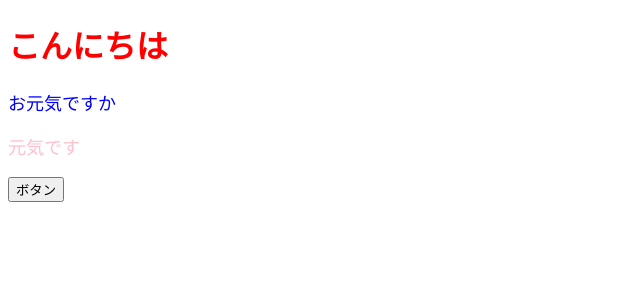
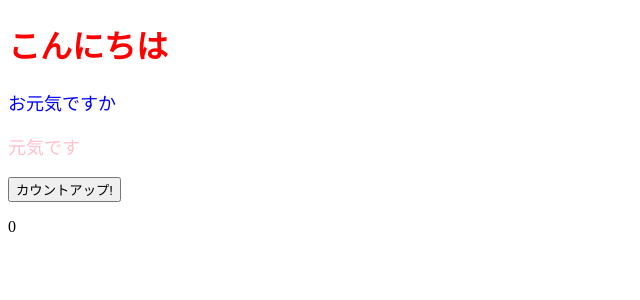
Before and after one commit to Yubon94/react-tutorial, a React (Create React App) app: page / in a window 1280 px wide. Shown: the top 300 px of the page, without its empty margins (0-640 px from the left). Built offline with nearby package versions, Linux system fonts and the light colour scheme.

Commit message:
stateの記述

```diff
--- a/src/App.jsx
+++ b/src/App.jsx
@@ -1,14 +1,18 @@
-import React from "react";
+import React, { useState } from "react";
 import ColorfulMessage from "./components/ColorfulMessage";
 
 const App = () => {
-  const onClickButton = () => alert();
+  const onClickCountUp = () => {
+    setNum(num + 1);
+  };
+  const [num, setNum] = useState(0);
   return (
     <>
       <h1 style={{ color: "red" }}>こんにちは</h1>
       <ColorfulMessage color="blue">お元気ですか</ColorfulMessage>
       <ColorfulMessage color="pink">元気です</ColorfulMessage>
-      <button onClick={onClickButton}>ボタン</button>
+      <button onClick={onClickCountUp}>カウントアップ!</button>
+      <p>{num}</p>
     </>
   );
 };
--- a/src/components/ColorfulMessage.jsx
+++ b/src/components/ColorfulMessage.jsx
@@ -1,7 +1,7 @@
 import React from "react";
 
 const ColorfulMessage = (props) => {
-  console.log(props);
+  // console.log(props);
   const { color, children } = props;
   const contentStyle = {
     color,
```
